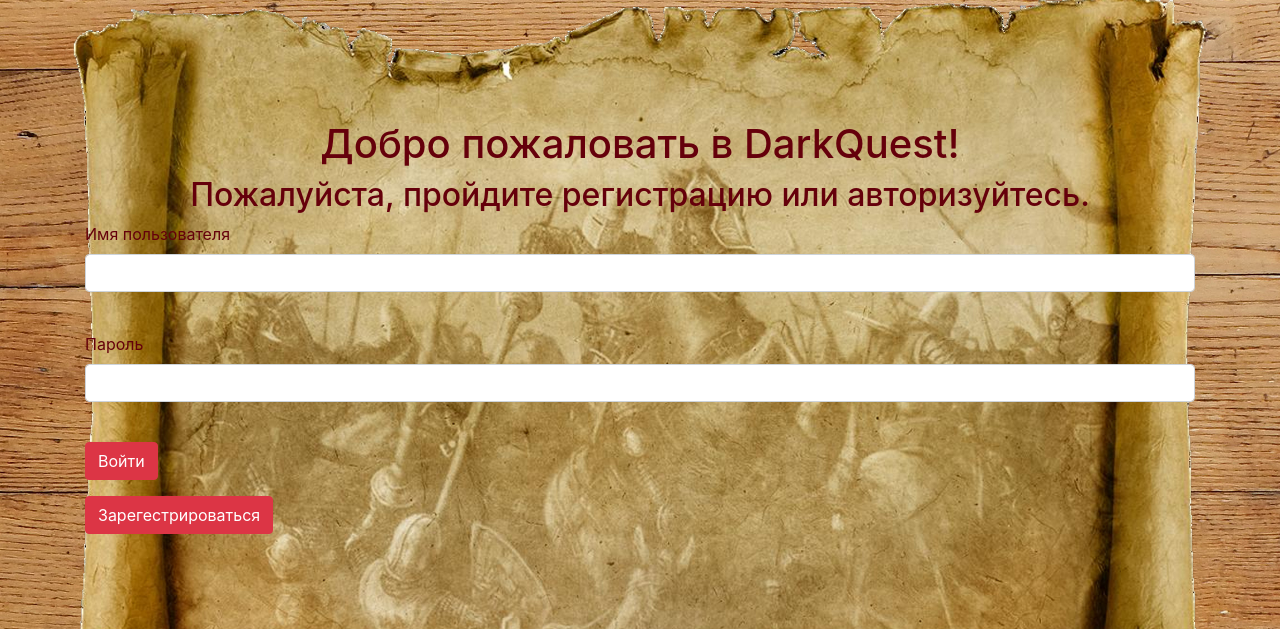
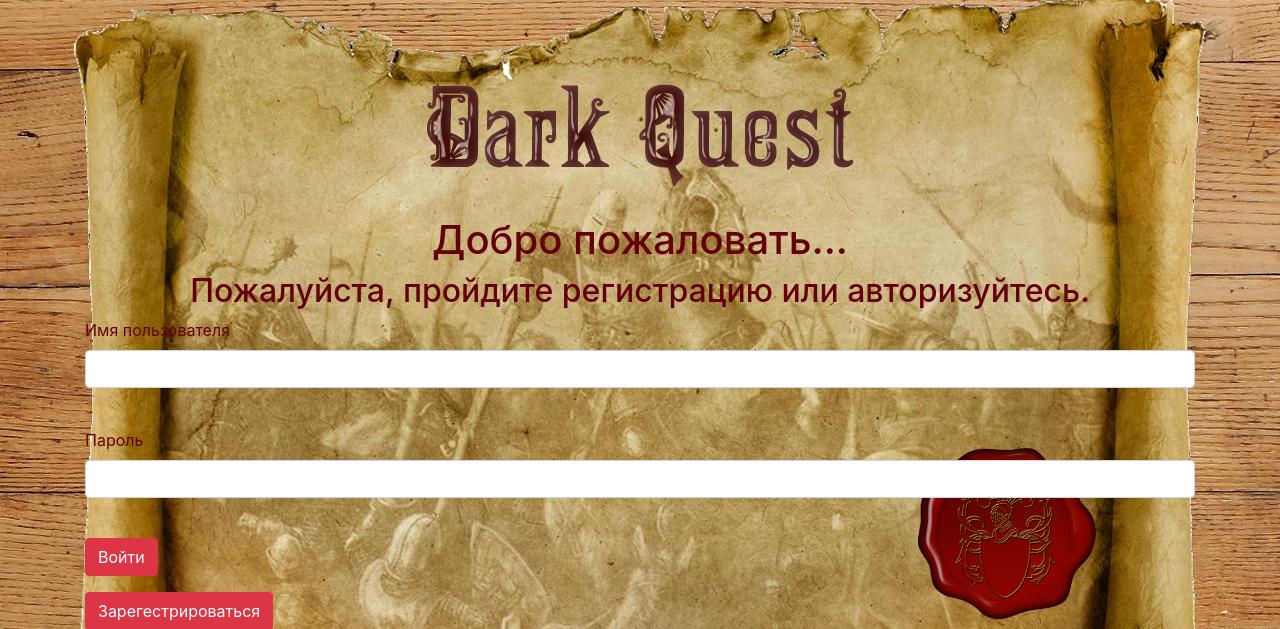
Before and after one commit to BrudLord/DarkQuest, a Flask app: page / in a window 1280 px wide. Shown: the top 629 px of the page. Run offline with Flask 2, Linux system fonts and the light colour scheme; some libraries are stand-ins or nearby versions.

Commit message:
Регистрация

```diff
--- a/templates/base.html
+++ b/templates/base.html
@@ -22,6 +22,10 @@
 <br>
 <br>
 <br>
+<br>
+<br>
+<br>
+<br>
 <main role="main" class="container">
     {% block content %}{% endblock %}
 </main>
--- a/templates/login.html
+++ b/templates/login.html
@@ -2,7 +2,7 @@
 
 {% block content %}
 <center>
-    <h1> Добро пожаловать в DarkQuest! </h1>
+    <h1> Добро пожаловать... </h1>
     <h2> Пожалуйста, пройдите регистрацию или авторизуйтесь. </h2>
 </center>
 <form action="" method="post">
```
Also changed, not shown: static/img/pole.jpeg.
